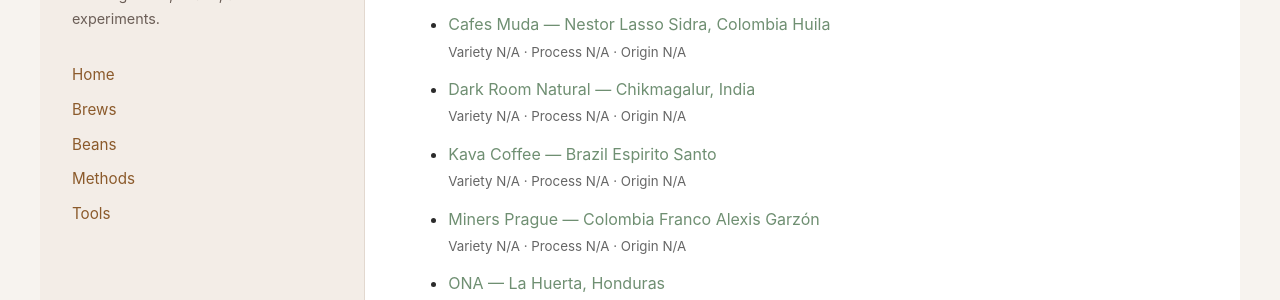
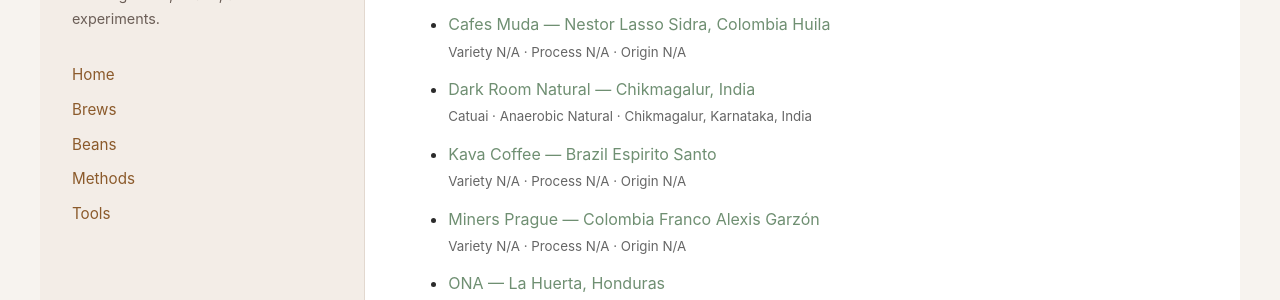
Before and after one commit to truedevopsmk-lab/coffee-test, a Jekyll site: the page built from beans/index.md, in a window 1280 px wide. Shown: the part 135-435 px from the top of the page. Built offline with Jekyll 4.4.1, drawn with Linux system fonts in a browser that asks for light colours.

Commit message:
updating to get subtitles

```diff
--- a/beans/dark-room-natural-chikmagalur.md
+++ b/beans/dark-room-natural-chikmagalur.md
@@ -1,7 +1,9 @@
 ---
-
 layout: default
 title: Dark Room Natural — Chikmagalur, India
+origin: Chikmagalur, Karnataka, India
+variety: Catuai
+process: Anaerobic Natural
 ---
 
 ## Dark Room Natural — Chikmagalur, India (Anaerobic Natural)
```
